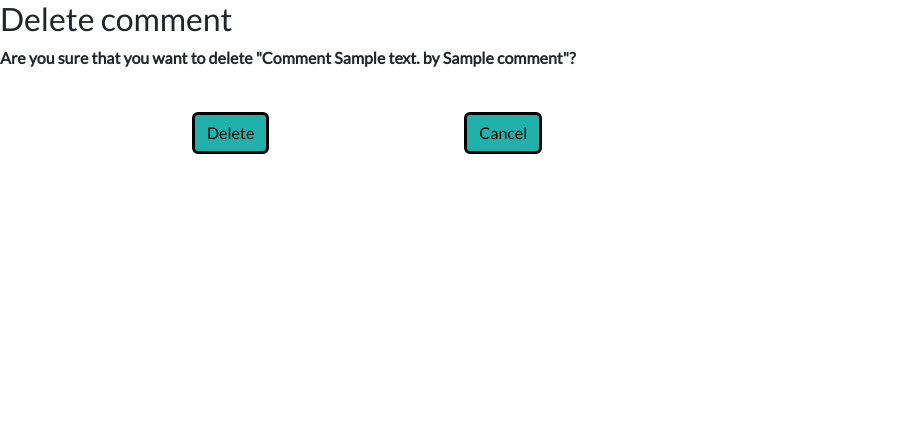
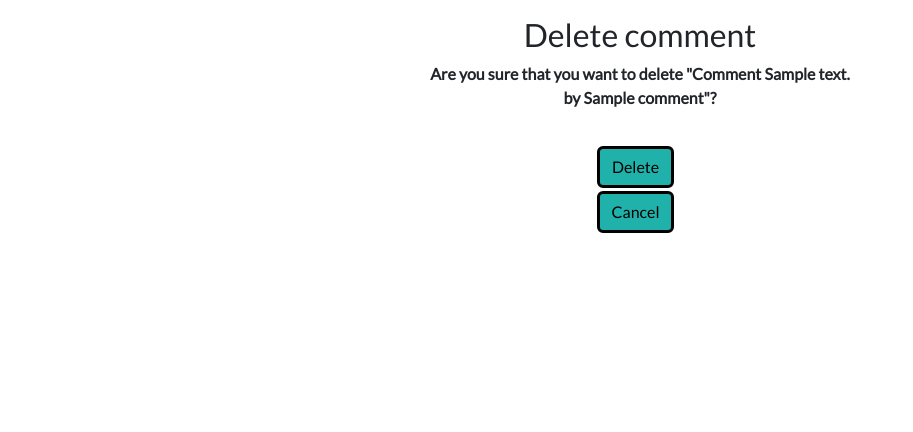
Before and after one commit to jlindeloef/drumworld, a Django app: page /delete/1/ in a window 1280 px wide. Shown: the part 86-518 px from the top of the page, without its empty margins (0-913 px from the left). Run offline with Django 3.2, Linux system fonts and the light colour scheme; tables that the repository leaves empty hold one stand-in row (values such as "Sample post"); some libraries are stand-ins or nearby versions.

Commit message:
Adding style to delete buttons.

```diff
--- a/static/css/style.css
+++ b/static/css/style.css
@@ -193,6 +193,13 @@ body {
     margin-top: 0px;
 }
 
+.btn-primary:hover,
+.btn-primary:active {
+    background-color: black;
+    color: white;
+    border-color: red;
+}
+
 .btn-signup:hover,
 .btn-signup:active {
     background-color: black;
--- a/templates/delete_comment.html
+++ b/templates/delete_comment.html
@@ -1,15 +1,17 @@
 {%extends 'base.html'%}
 
 {%block content%}
-<div class="center">
+<div class="col-md-4 mt-3 offset-md-4" style="text-align: center;">
 	<form method="post" class="card">
 		{% csrf_token %}
 		<h2>Delete comment</h2>
 		<p>Are you sure that you want to delete "{{comment}}"?</p>
-		<p class="form-buttons">
-			<input type="submit" class="btn btn-primary" value="Delete">
-			<a href="" class="btn btn-outline">Cancel</a>
-		</p>
+		<div class="col-md-5 mt-3 offset-md-3">
+			<p class="form-buttons">
+				<input type="submit" class="btn btn-signup btn-primary" value="Delete">
+			<a href="" class="btn btn-signup btn-outline">Cancel</a>
+			</p>
+		</div>
 	</form>
 </div>
 
```
